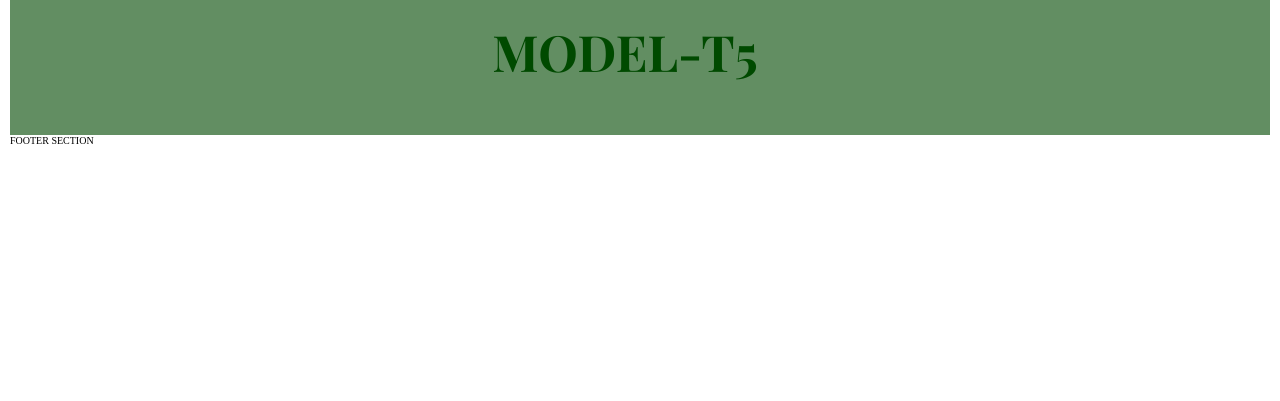
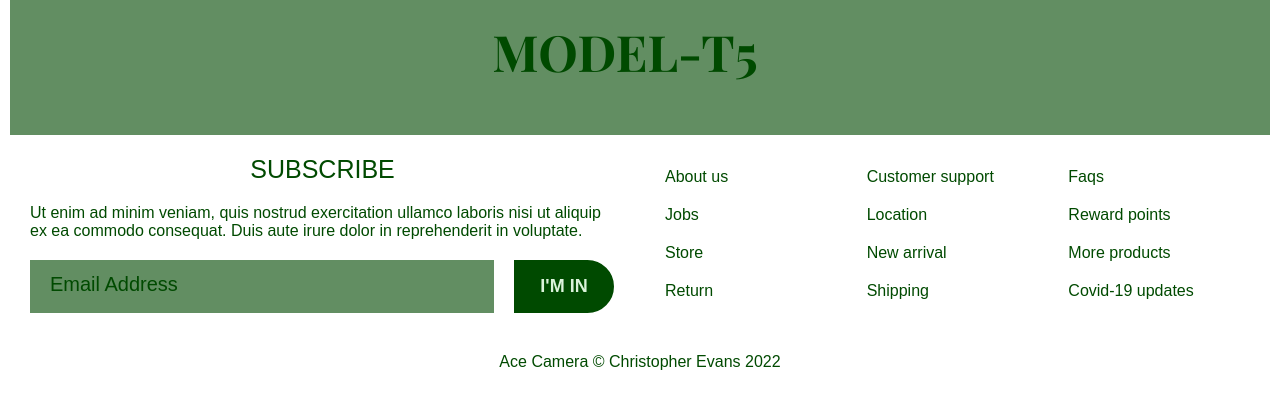
Before and after one commit to chris3evans/acecam, a website: page index.html in a window 1280 px wide. Shown: the part 5478-5879 px from the top of the page. Before the commit the page ends 5634 px from the top, so only its background shows below. Drawn offline with nearby package versions, Linux system fonts and the light colour scheme.

Commit message:
Footer Section

```diff
--- a/Sass/Base/_typography.scss
+++ b/Sass/Base/_typography.scss
@@ -24,7 +24,16 @@
   font-size: 3.5rem;
 }
 
-.main-text {
+.heading-5 {
+  color: $color-dark-green-1;
+  font-family: Arial, Helvetica, sans-serif;
+  font-size: 2.5rem;
+  font-weight: 300;
+  text-transform: uppercase;
+}
+
+.main-text,
+.footer__link {
   color: $color-dark-green-1;
   font-family: Arial, Helvetica, sans-serif;
   font-size: 1.6rem;
--- /dev/null
+++ b/Sass/Layouts/_footer-section.scss
@@ -0,0 +1,71 @@
+.footer {
+  &__main {
+    display: grid;
+    grid-template-columns: repeat(2, 1fr);
+    align-items: center;
+    grid-gap: 5rem;
+    padding: 2rem;
+  }
+
+  &__subscribe {
+    display: grid;
+    grid-template-rows: repeat(3, min-content);
+    grid-gap: 2rem;
+  }
+
+  &__form {
+    display: grid;
+    grid-template-columns: repeat(5, 1fr);
+    grid-gap: 2rem;
+  }
+
+  &__email {
+    grid-column: 1 / 5;
+    background-color: $color-dark-green-2;
+    border: none;
+
+    &::placeholder {
+      padding-left: 2rem;
+      font-size: 2rem;
+      color: $color-dark-green-1;
+    }
+  }
+
+  &__btn {
+    grid-column: 5 / 6;
+    text-transform: uppercase;
+    font-size: 1.8rem;
+    font-weight: 600;
+    border: 0.2rem $color-dark-green-1 solid;
+    padding: 1.4rem 2rem;
+    border-top-right-radius: 5rem;
+    border-bottom-right-radius: 5rem;
+    cursor: pointer;
+    transition: all 0.5s;
+    width: 10rem;
+  }
+
+  &__list {
+    list-style: none;
+    display: grid;
+    grid-template-columns: repeat(3, minmax(min-content, 1fr));
+    grid-gap: 2rem;
+  }
+
+  &__item {
+  }
+
+  &__link {
+    text-decoration: none;
+    transition: all 0.5s;
+
+    &:hover {
+      color: rgba($color-dark-green-1, 0.5);
+    }
+  }
+
+  &__copyright {
+    display: flex;
+    justify-content: center;
+  }
+}
--- a/Sass/main.scss
+++ b/Sass/main.scss
@@ -11,6 +11,7 @@
 
 @import "Layouts/colors-section";
 @import "Layouts/features-section";
+@import "Layouts/footer-section";
 @import "Layouts/grid";
 @import "Layouts/hero-section";
 @import "Layouts/history-section";
--- a/index.html
+++ b/index.html
@@ -428,6 +428,82 @@
       </div>
     </section>
 
-    <footer class="footer">FOOTER SECTION</footer>
+    <footer class="footer">
+      <div class="footer__main">
+        <div class="footer__subscribe">
+          <h5 class="heading-5 center-text">Subscribe</h5>
+          <p class="main-text">
+            Ut enim ad minim veniam, quis nostrud exercitation ullamco laboris
+            nisi ut aliquip ex ea commodo consequat. Duis aute irure dolor in
+            reprehenderit in voluptate.
+          </p>
+
+          <div class="footer__form">
+            <input
+              type="email"
+              placeholder="Email Address"
+              id="email"
+              class="footer__email"
+            />
+            <button class="btn-dark footer__btn">I'm in</button>
+          </div>
+        </div>
+
+        <div class="footer__navigation">
+          <ul class="footer__list">
+            <li class="footer__item">
+              <a class="footer__link" href="#">About us</a>
+            </li>
+
+            <li class="footer__item">
+              <a class="footer__link" href="#">Customer support</a>
+            </li>
+
+            <li class="footer__item">
+              <a class="footer__link" href="#">Faqs</a>
+            </li>
+
+            <li class="footer__item">
+              <a class="footer__link" href="#">Jobs</a>
+            </li>
+
+            <li class="footer__item">
+              <a class="footer__link" href="#">Location</a>
+            </li>
+
+            <li class="footer__item">
+              <a class="footer__link" href="#">Reward points</a>
+            </li>
+
+            <li class="footer__item">
+              <a class="footer__link" href="#">Store</a>
+            </li>
+
+            <li class="footer__item">
+              <a class="footer__link" href="#">New arrival</a>
+            </li>
+
+            <li class="footer__item">
+              <a class="footer__link" href="#">More products</a>
+            </li>
+
+            <li class="footer__item">
+              <a class="footer__link" href="#">Return</a>
+            </li>
+
+            <li class="footer__item">
+              <a class="footer__link" href="#">Shipping</a>
+            </li>
+
+            <li class="footer__item">
+              <a class="footer__link" href="#">Covid-19 updates</a>
+            </li>
+          </ul>
+        </div>
+      </div>
+      <div class="footer__copyright pd-top-sm pd-bottom-sm">
+        <p class="main-text">Ace Camera &copy; Christopher Evans 2022</p>
+      </div>
+    </footer>
   </body>
 </html>
```
Also changed, not shown: Sass/main.css, 1 other file.
